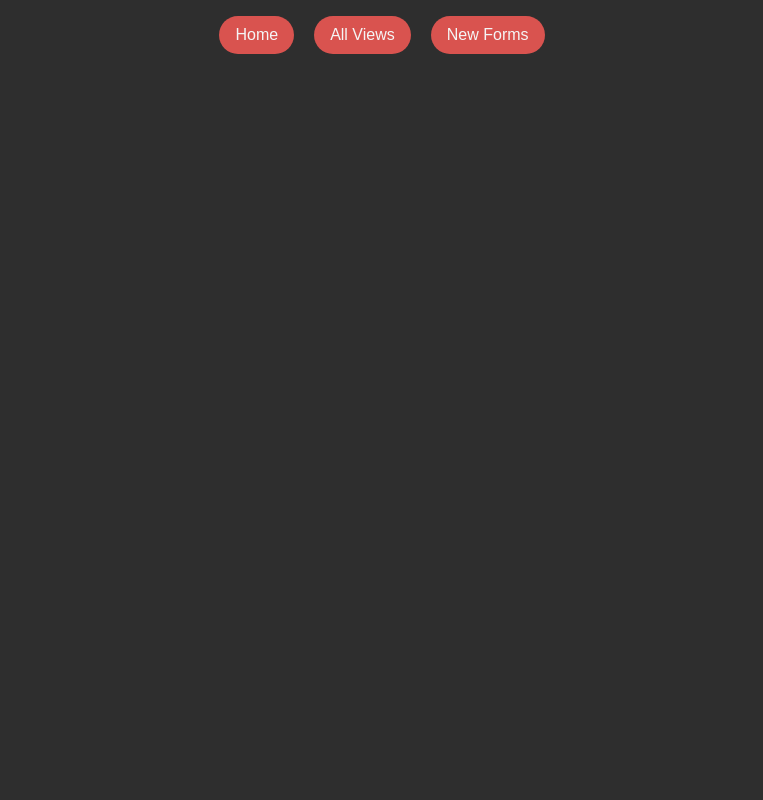
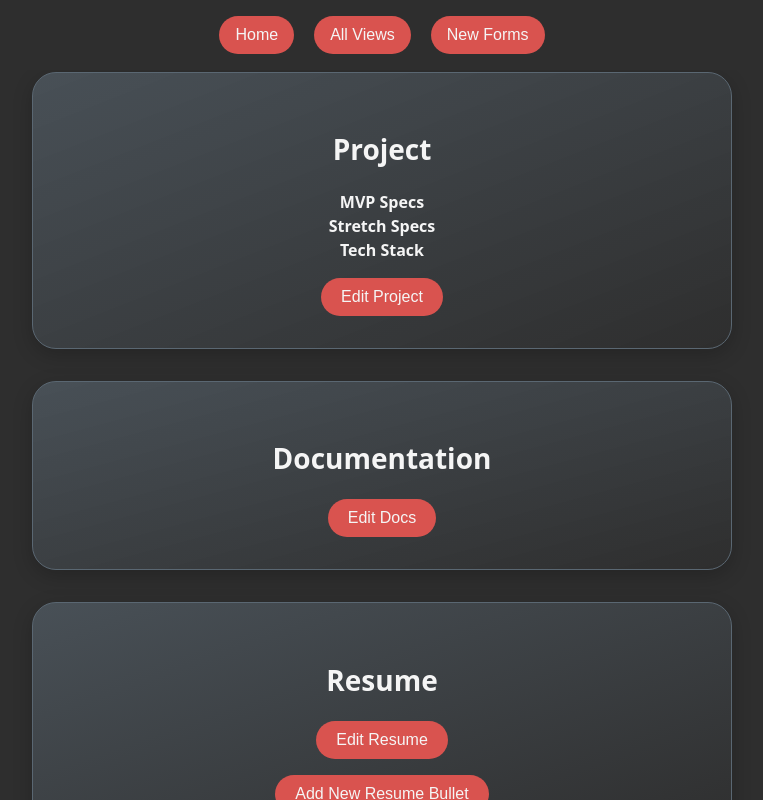
Before and after one commit to ProjectForge-Org-App/ProjectForge, a React (Vite) app in the folder client/: page /project in a window 1280 px wide. Shown: the whole page, without its empty margins (258-1021 px from the left). Built offline with nearby package versions, Linux system fonts and the light colour scheme.

Commit message:
feat: updated project pages

```diff
--- a/client/src/App.tsx
+++ b/client/src/App.tsx
@@ -7,6 +7,7 @@ import HeroPage from './components/heroPage/heroPage.tsx';
 import Documentation from './components/documentation/documentation.tsx';
 import ResumeBullets from './components/resumebullet/resumebullet.tsx';
 import Home from './components/home/home.tsx';
+import ProjectSummaryPage from './components/projectsummarypage/projectdata.tsx';
 
 function App() {
   return (
@@ -20,32 +21,10 @@ function App() {
         <Route path="/projects/new" element={<NewProjectForm />} />
         <Route path="/docs/new" element={<Documentation />} />
         <Route path="/resume-bullets/new" element={<ResumeBullets />} />
+        <Route path="/project" element={<ProjectSummaryPage projects={[]} documentation={[]} resumeBullets={[]} />} />
       </Routes>
     </>
   );
 }
 
 export default App;
-
-{
-  /* <div>
-        <a href="https://vite.dev" target="_blank">
-          <img src={viteLogo} className="logo" alt="Vite logo" />
-        </a>
-        <a href="https://react.dev" target="_blank">
-          <img src={reactLogo} className="logo react" alt="React logo" />
-        </a>
-      </div>
-      <h1>Vite + React</h1>
-      <div className="card">
-        <button onClick={() => setCount((count) => count + 1)}>
-          count is {count}
-        </button>
-        <p>
-          Edit <code>src/App.tsx</code> and save to test HMR
-        </p>
-      </div>
-      <p className="read-the-docs">
-        Click on the Vite and React logos to learn more
-      </p> */
-}
--- a/client/src/components/projectsummarypage/project.module.css
+++ b/client/src/components/projectsummarypage/project.module.css
@@ -0,0 +1,112 @@
+.container {
+  display: flex;
+  flex-direction: column;
+  gap: 32px;
+  justify-content: center;
+  align-items: center;
+  min-height: 100vh;
+  background-color: #2e2e2e;
+  padding: 40px 20px;
+}
+
+.formCard {
+  background: linear-gradient(to bottom right, rgba(90, 103, 114, 0.6), #2e2e2e);
+  color: #f5f5f5;
+  border: 1px solid #5a6772;
+  border-radius: 24px;
+  padding: 32px;
+  box-shadow: 0 6px 20px rgba(0, 0, 0, 0.2);
+  width: 100%;
+  max-width: 700px;
+  box-sizing: border-box;
+}
+
+.title {
+  text-align: center;
+  font-size: 28px;
+  margin-bottom: 20px;
+  color: #f5f5f5;
+}
+
+/* Textbox layout */
+.textBoxRow {
+  display: flex;
+  align-items: center;
+  justify-content: space-between;
+  gap: 12px;
+  margin-bottom: 16px;
+}
+
+.textBox input,
+.textBox textarea {
+  flex: 1;
+  padding: 10px 14px;
+  font-size: 16px;
+  border: 1px solid #5a6772;
+  border-radius: 24px;
+  background-color: #ffffff;
+  color: #2e2e2e;
+  box-sizing: border-box;
+}
+
+.textBox textarea {
+  resize: none;
+  overflow: hidden;
+}
+
+.textBox input:focus,
+.textBox textarea:focus {
+  outline: none;
+  border-color: #e3b23c;
+  box-shadow: 0 0 0 2px rgba(227, 178, 60, 0.3);
+}
+
+.textBox span,
+.flexGrow {
+  flex: 1;
+  color: #f5f5f5;
+  font-weight: bold;
+  word-break: break-word;
+}
+
+/* Buttons */
+.button {
+  display: flex;
+  justify-content: center;
+  margin-top: 16px;
+}
+
+.buttonRight {
+  display: flex;
+  justify-content: flex-end;
+  margin-top: 16px;
+}
+
+button {
+  background-color: #d9534f;
+  color: #f5f5f5;
+  padding: 10px 20px;
+  font-size: 16px;
+  border-radius: 24px;
+  cursor: pointer;
+  border: none;
+  transition: background-color 0.2s ease, color 0.2s ease;
+}
+
+button:hover {
+  background-color: #e3b23c;
+  color: #2e2e2e;
+}
+
+@media (max-width: 600px) {
+  .textBoxRow {
+    flex-direction: column;
+    align-items: stretch;
+  }
+
+  .button,
+  .buttonRight {
+    flex-direction: column;
+    align-items: stretch;
+  }
+}
--- a/client/src/components/projectsummarypage/projectdata.tsx
+++ b/client/src/components/projectsummarypage/projectdata.tsx
@@ -1,42 +1,148 @@
-import React, { useEffect, useState } from 'react';
-// import { useNavigate } from 'react-router-dom';
+// ProjectSummaryPage.tsx
+import React, { useState } from 'react';
+import type { ProjectSummaryPageProps } from '../../../types';
 import styles from './project.module.css';
 
-const projectData: React.FC = () => {
-  const [isEditing, setIsEditing] = useState(false);
-  const [bulletText, setBulletText] = useState('');
+const ProjectSummaryPage: React.FC<ProjectSummaryPageProps> = ({ project, documentation, resumeBullets }) => {
+  const [isEditingProject, setIsEditingProject] = useState(false);
+  const [isEditingDocs, setIsEditingDocs] = useState(false);
+  const [isEditingResume, setIsEditingResume] = useState(false);
+
+  const handleUpdateProject = () => {
+    console.log('Update project to DB');
+    setIsEditingProject(false);
+  };
+
+  const handleUpdateDocs = () => {
+    console.log('Update docs to DB');
+    setIsEditingDocs(false);
+  };
+
+  const handleAddResume = () => {
+    console.log('Add new resume bullet');
+  };
+
+  const handleDeleteProject = () => {
+    console.log('Delete project');
+  };
 
   return (
-    <div>
-      <h1 className={styles.title}>Project Sumamry Page</h1>
-
-      <div className={styles.projectName}></div>
-
-      <div className={styles.projectTemplate}>
-        <button className={styles.button}>Edit or Update</button>
+    <div className={styles.container}>
+      {/* //* Project Section */}
+      <div className={styles.formCard}>
+        <h2 className={styles.title}>Project</h2>
+        {isEditingProject ? (
+          <>
+            <div className={styles.cardRow}>
+              <div className={styles.textBox}>
+                <span>MVP Specs</span>
+                <textarea defaultValue={project.mvpGoals.join('\n')} />
+              </div>
+              <div className={styles.textBox}>
+                <span>Stretch Specs</span>
+                <textarea defaultValue={project.stretchGoals.join('\n')} />
+              </div>
+              <div className={styles.textBox}>
+                <span>Tech Stack</span>
+                <textarea defaultValue={`${project.frontend}, ${project.backend}, ${project.database}`} />
+              </div>
+            </div>
+            <div className={styles.button}>
+              <button onClick={handleUpdateProject}>Save Project</button>
+            </div>
+          </>
+        ) : (
+          <>
+            <div className={styles.cardRow}>
+              <div className={styles.textBox}>
+                <span>MVP Specs</span>
+              </div>
+              <div className={styles.textBox}>
+                <span>Stretch Specs</span>
+              </div>
+              <div className={styles.textBox}>
+                <span>Tech Stack</span>
+              </div>
+            </div>
+            <div className={styles.button}>
+              <button onClick={() => setIsEditingProject(true)}>Edit Project</button>
+            </div>
+          </>
+        )}
       </div>
 
-      <div className={styles.documentation}>
-        <button className={styles.button}>Edit or Update</button>
+      {/* //* Documentation Section */}
+      <div className={styles.formCard}>
+        <h2 className={styles.title}>Documentation</h2>
+        {isEditingDocs ? (
+          <>
+            {documentation.map((doc, i) => (
+              <div key={i} className={styles.textBoxRow}>
+                <input defaultValue={doc.docLink} />
+                <input defaultValue={doc.docUrl} />
+                <button>Save</button>
+              </div>
+            ))}
+            <div className={styles.button}>
+              <button onClick={handleUpdateDocs}>Save Docs</button>
+            </div>
+          </>
+        ) : (
+          <>
+            {documentation.map((doc, i) => (
+              <div key={i} className={styles.textBoxRow}>
+                <span className={styles.flexGrow}>{doc.docLink}</span>
+                <button>Edit</button>
+                <button>Delete</button>
+              </div>
+            ))}
+            <div className={styles.button}>
+              <button onClick={() => setIsEditingDocs(true)}>Edit Docs</button>
+            </div>
+          </>
+        )}
       </div>
 
-      <div className={styles.resumebullet}>
-        {isEditing ? (
-          <textarea
-            value={bulletText}
-            onChange={(e) => setBulletText(e.target.value)}
-            onBlurCapture={() => setIsEditing(false)}
-            autoFocus
-          />
+      {/* //* Resume Section */}
+      <div className={styles.formCard}>
+        <h2 className={styles.title}>Resume</h2>
+        {isEditingResume ? (
+          <>
+            {resumeBullets.map((bullet, i) => (
+              <div key={i} className={styles.textBoxRow}>
+                <textarea defaultValue={bullet.resumeBullet} />
+                <button>Save</button>
+                <button>Delete</button>
+              </div>
+            ))}
+            <div className={styles.button}>
+              <button onClick={() => setIsEditingResume(false)}>Save Resume</button>
+            </div>
+          </>
         ) : (
-          <div onClick={() => setIsEditing(true)}>{bulletText}</div>
+          <>
+            {resumeBullets.map((bullet, i) => (
+              <div key={i} className={styles.textBoxRow}>
+                <span className={styles.flexGrow}>{bullet.resumeBullet}</span>
+                <button>Edit</button>
+                <button>Delete</button>
+              </div>
+            ))}
+            <div className={styles.button}>
+              <button onClick={() => setIsEditingResume(true)}>Edit Resume</button>
+            </div>
+          </>
         )}
-        <button className={styles.button} onClick={() => setIsEditing((prev) => !prev)}>
-          {isEditing ? 'Save' : 'Edit'}
-        </button>
+        <div className={styles.button}>
+          <button onClick={handleAddResume}>Add New Resume Bullet</button>
+        </div>
+      </div>
+
+      <div className={styles.button} style={{ justifyContent: 'flex-end' }}>
+        <button onClick={handleDeleteProject}>Delete Project</button>
       </div>
     </div>
   );
 };
 
-export default projectData;
+export default ProjectSummaryPage;
```
Also changed, not shown: client/src/components/newProjectPage/newProjectPage.tsx (+51 -27 lines), client/types.ts (+30 -0 lines).
